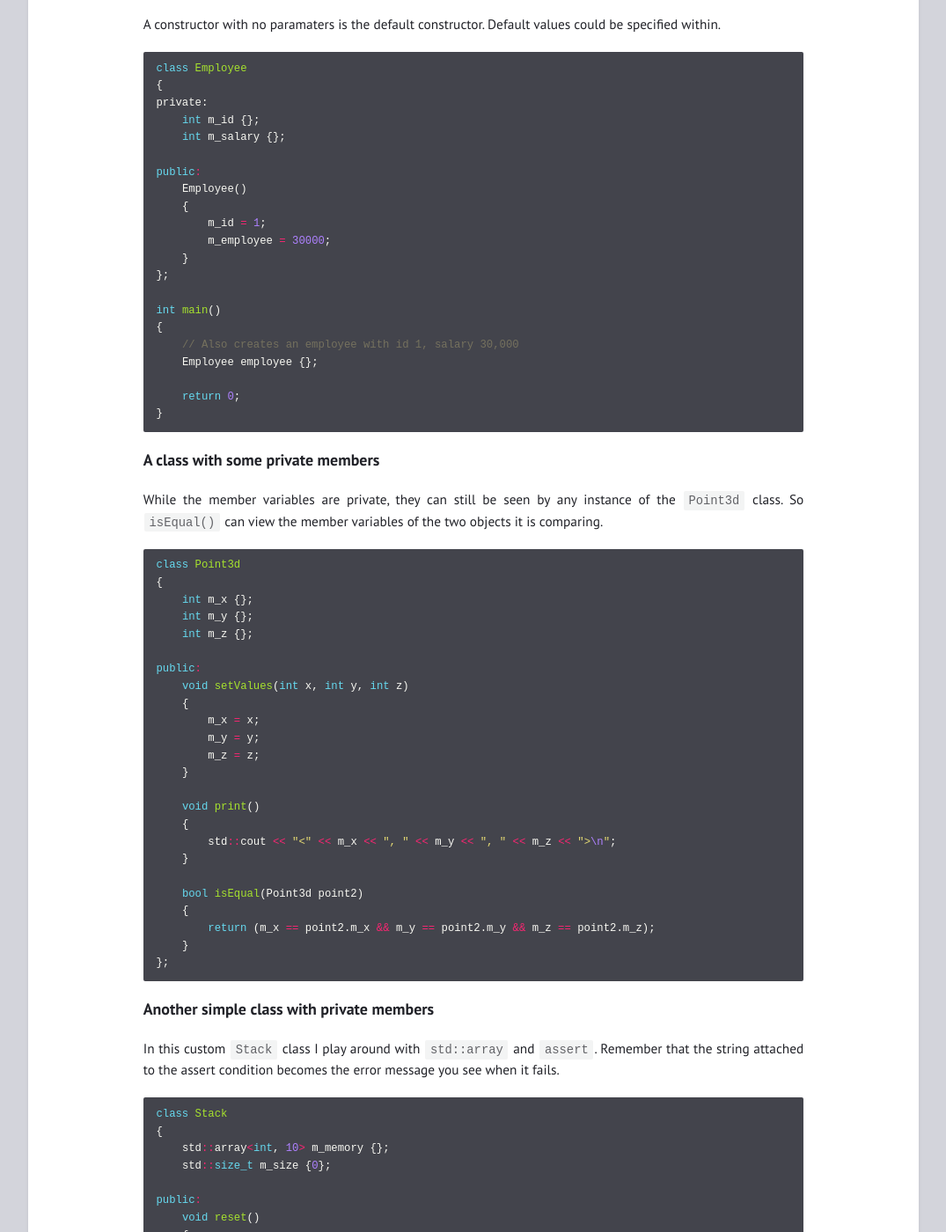
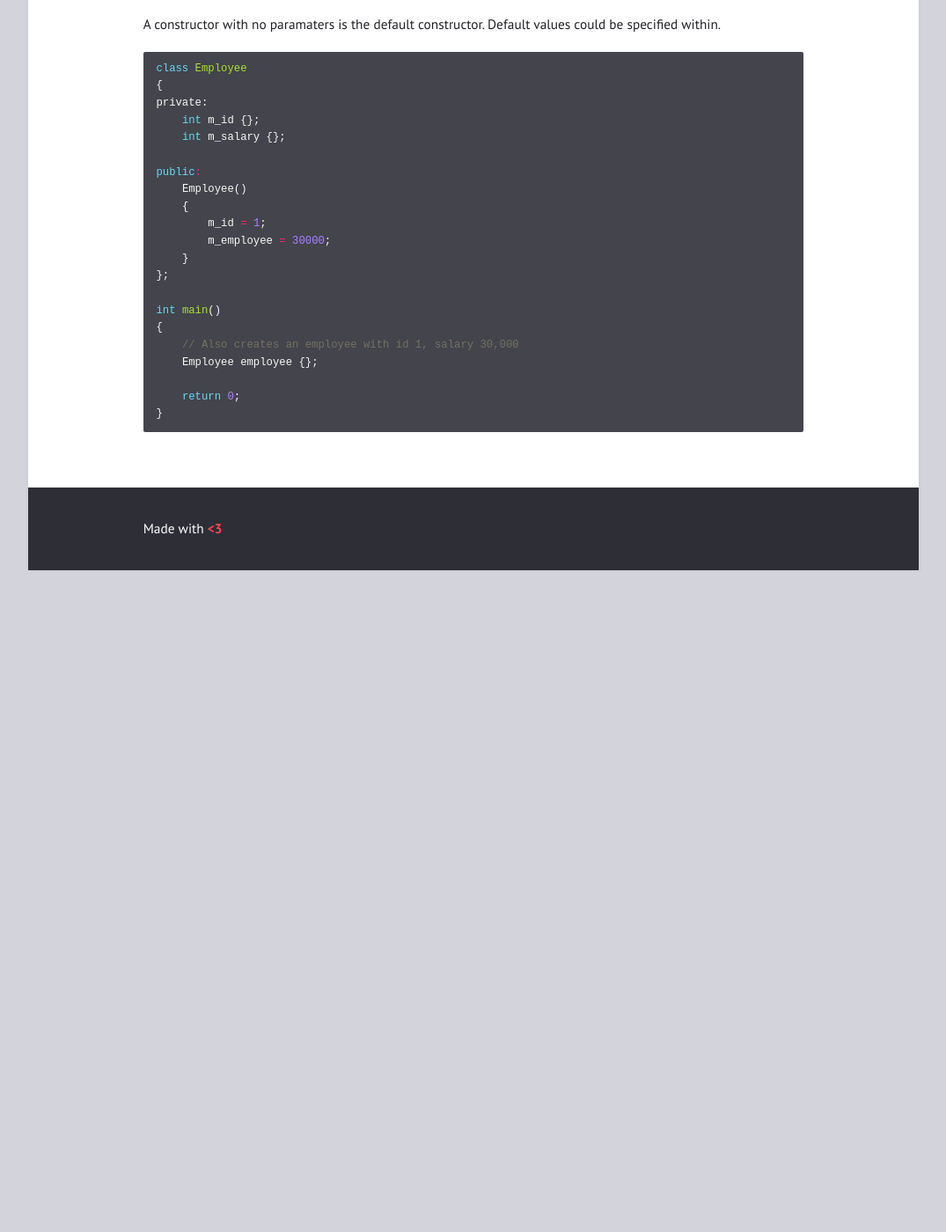
Before and after one commit to axel-durham/blog.axeldurham.com, a Jekyll site: the page built from _posts/2023-06-20-contructors.md, in a window 1280 px wide and 1400 px high, scrolled down 752 px. Shown: the whole window at 88% size, without its empty margins (102-1177 px from the left). Built offline with Jekyll 4.4.1, drawn with Linux system fonts in a browser that asks for light colours; some of the changed text lies outside the part shown.

Commit message:
remove duplicate code

````diff
--- a/_posts/2023-06-20-contructors.md
+++ b/_posts/2023-06-20-contructors.md
@@ -57,84 +57,3 @@ int main()
     return 0;
 }
 ```
-
-### A class with some private members
-
-While the member variables are private, they can still be seen by any instance of the `Point3d` class. So `isEqual()` can view the member variables of the two objects it is comparing.
-
-```cpp
-class Point3d
-{
-    int m_x {};
-    int m_y {};
-    int m_z {};
-
-public:
-    void setValues(int x, int y, int z)
-    {
-        m_x = x;
-        m_y = y;
-        m_z = z;
-    }
-
-    void print()
-    {
-        std::cout << "<" << m_x << ", " << m_y << ", " << m_z << ">\n";
-    }
-
-    bool isEqual(Point3d point2)
-    {
-        return (m_x == point2.m_x && m_y == point2.m_y && m_z == point2.m_z);
-    }
-};
-```
-
-### Another simple class with private members
-
-In this custom `Stack` class I play around with `std::array` and `assert`. Remember that the string attached to the assert condition becomes the error message you see when it fails.
-
-```cpp
-class Stack
-{
-    std::array<int, 10> m_memory {};
-    std::size_t m_size {0};
-
-public:
-    void reset()
-    {
-        m_size = 0;
-    }
-
-    bool push(int val)
-    {
-        if (m_size < 10)
-        {
-            m_memory[m_size] = val;
-            ++m_size;
-            return true;
-        }
-        else
-        {
-            return false;
-        }
-    }
-
-    int pop()
-    {
-        assert(m_size > 0 && "Cannot pop from an empty stack");
-
-        // Return last item and decrement to shrink the stack
-        return m_memory[--m_size];
-    }
-
-    void print()
-    {
-        std::cout << "( ";
-        for (auto i = 0; i < m_size; ++i)
-        {
-            std::cout << m_memory[i] << ' ';
-        }
-        std::cout << ")\n";
-    }
-};
-```
````
